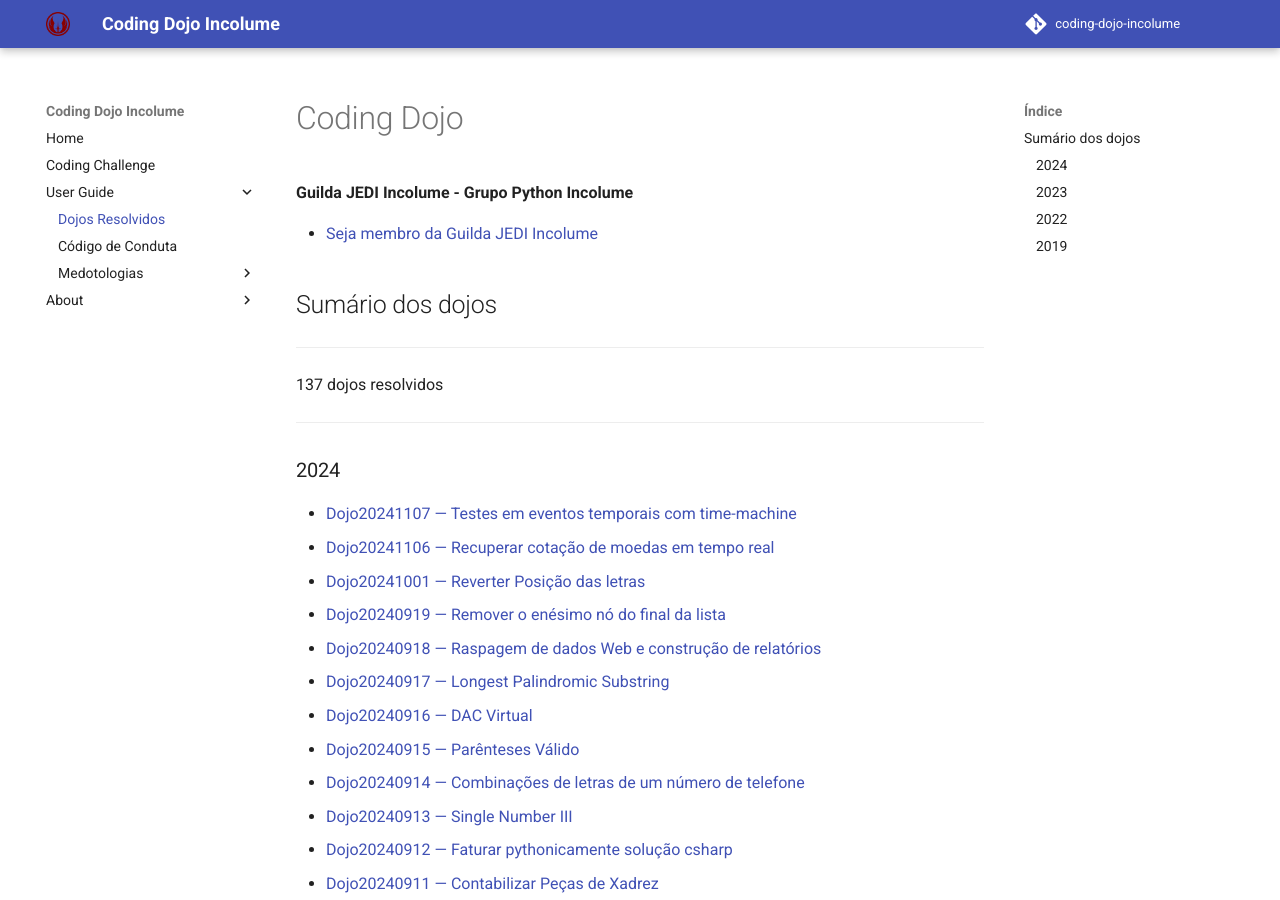
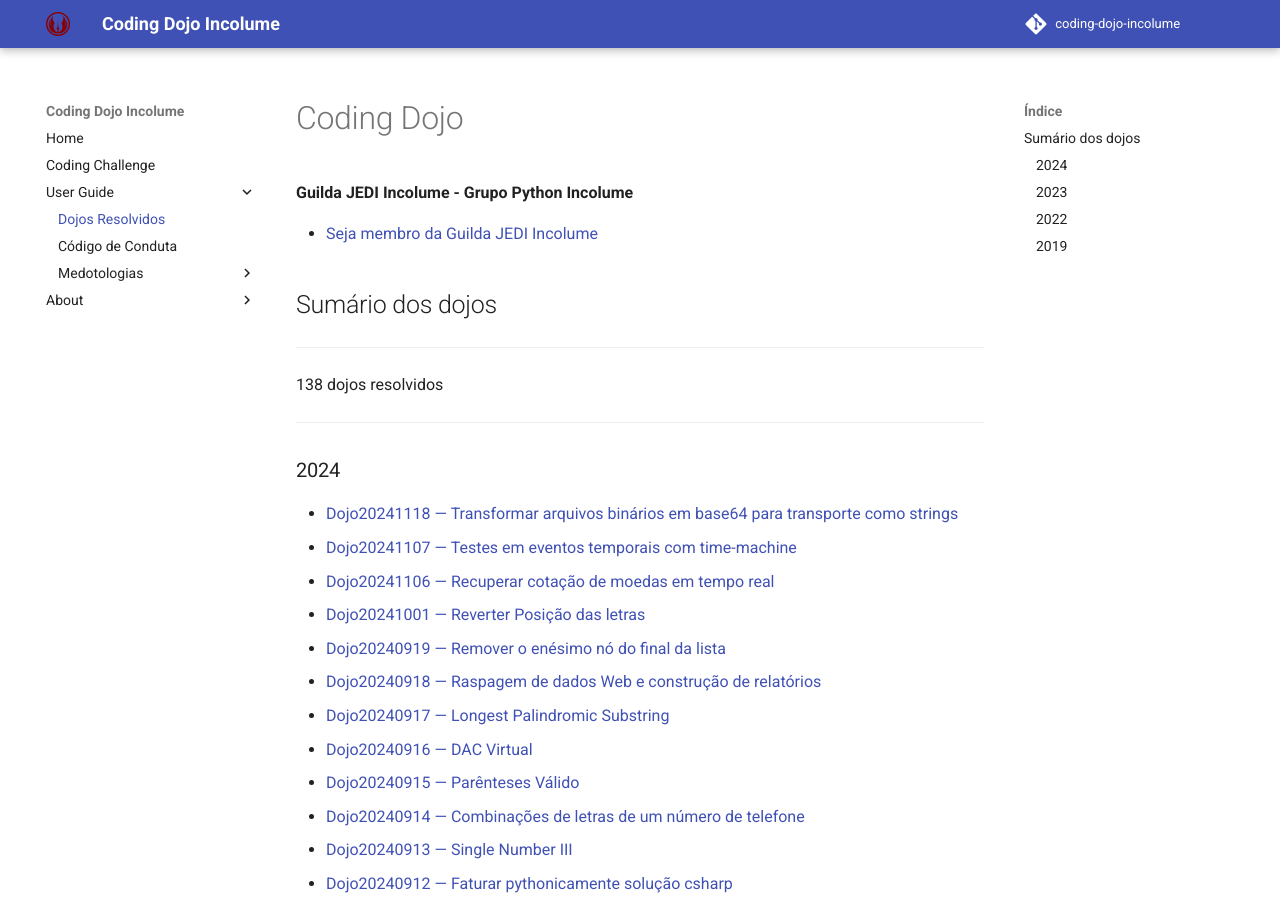
Before and after one commit to incolume-jedi/coding-dojo, an MkDocs documentation site: the page built from docs/user_guide/dojos-resolvidos.md, in a window 1280 px wide and 900 px high. Built offline with MkDocs 1.6.1 and Material for MkDocs 9.7.7, drawn with Linux system fonts in a browser that asks for light colours; comment, search, counter and statistics services are not loaded.

```diff
--- a/docs/user_guide/dojos-resolvidos.md
+++ b/docs/user_guide/dojos-resolvidos.md
@@ -8,7 +8,7 @@
 
 ---
 
-137 dojos resolvidos
+138 dojos resolvidos
 
 ---
 
@@ -16,6 +16,7 @@
 
 ### 2024
 
+ - [Dojo20241118 &#8212; Transformar arquivos binários em base64 para transporte como strings](https://github.com/incolume-jedi/coding-dojo/tree/dev/incolume/py/coding_dojo_jedi/dojo20241118\README.md){:target="_blank"}
  - [Dojo20241107 &#8212; Testes em eventos temporais com time-machine](https://github.com/incolume-jedi/coding-dojo/tree/dev/incolume/py/coding_dojo_jedi/dojo20241107\README.md){:target="_blank"}
  - [Dojo20241106 &#8212; Recuperar cotação de moedas em tempo real](https://github.com/incolume-jedi/coding-dojo/tree/dev/incolume/py/coding_dojo_jedi/dojo20241106\README.md){:target="_blank"}
  - [Dojo20241001 &#8212; Reverter Posição das letras](https://github.com/incolume-jedi/coding-dojo/tree/dev/incolume/py/coding_dojo_jedi/dojo20241001\README.md){:target="_blank"}
--- a/incolume/py/coding_dojo_jedi/version.txt
+++ b/incolume/py/coding_dojo_jedi/version.txt
@@ -1 +1 @@
-1.60.0a5
+1.60.0a6
--- a/pyproject.toml
+++ b/pyproject.toml
@@ -1,6 +1,6 @@
 [tool.poetry]
 name = "coding-dojo-jedi"
-version = "1.60.0a5"
+version = "1.60.0a6"
 description = "códigos da guilda jedi incolume"
 documentation='https://incolume-jedi.github.io/coding-dojo/'
 readme = ["README.md", "docs/index.md"]
```
Also changed, not shown: incolume/py/coding_dojo_jedi/README.md (+2 -1 lines), 1 other file.
